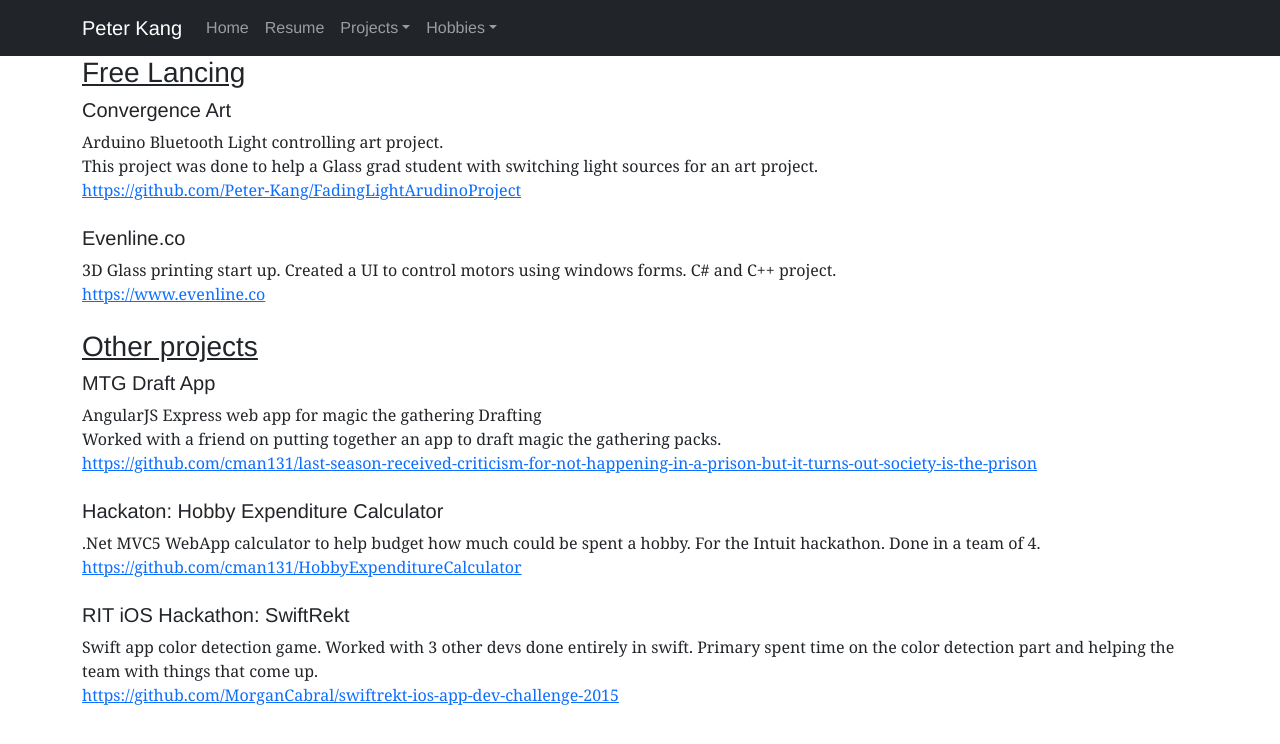
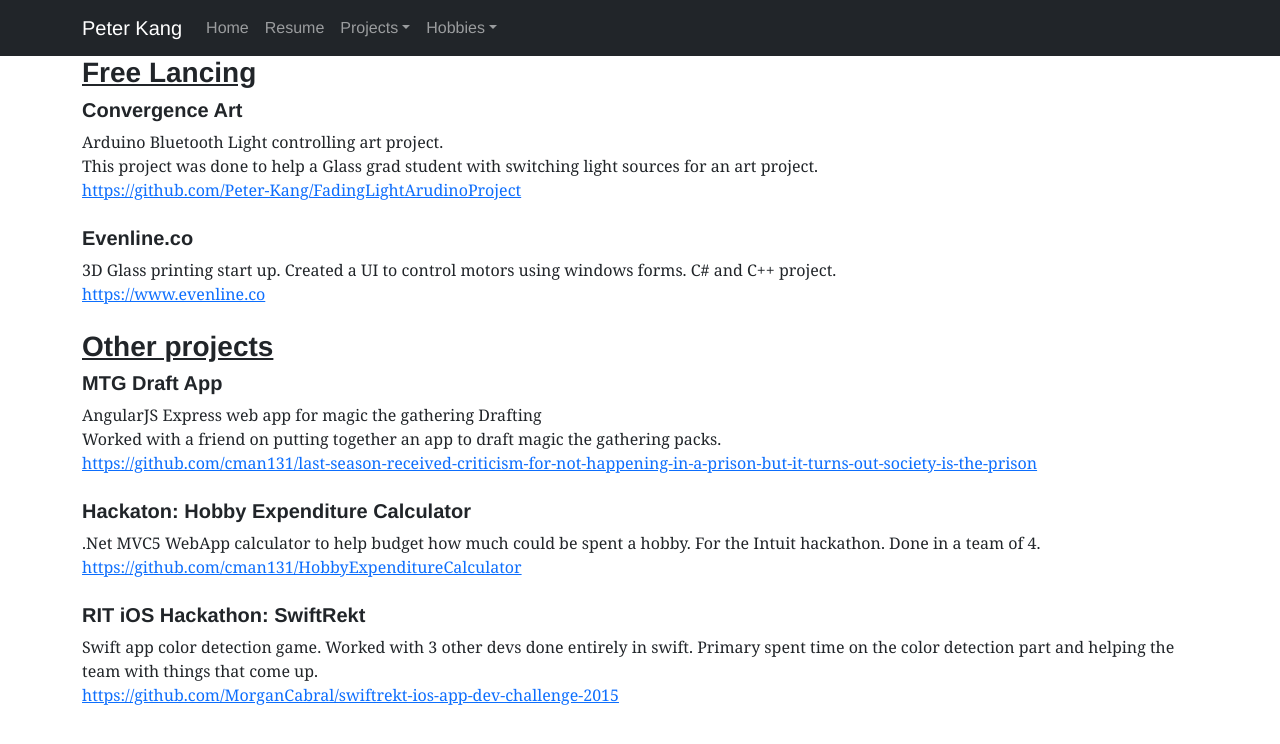
Before and after one commit to Peter-Kang/Peter-Kang.github.io, a React (Create React App) app: page /#/Projects in a window 1280 px wide. Shown: the top 744 px of the page. Built offline with nearby package versions, Linux system fonts and the light colour scheme.

Commit message:
Bolding headers

```diff
--- a/src/index.css
+++ b/src/index.css
@@ -6,7 +6,8 @@ body {
 }
 
 h1, h2, h3, h4, h5, h6{
-  font-family: 'Helvetica Neue', Helvetica, Arial, sans-serif
+  font-family: 'Helvetica Neue', Helvetica, Arial, sans-serif;
+  font-weight: bold;
 }
 
 code {
```
